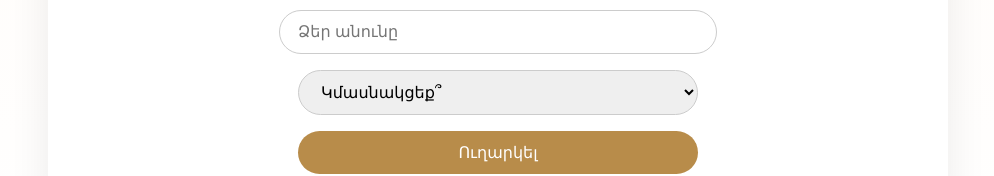
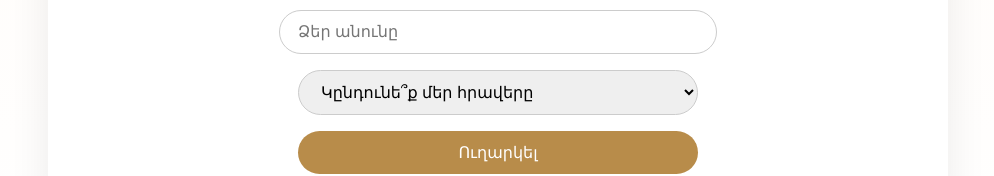
Before and after one commit to anush2806/gor-anush-wedding, a plain HTML site: page index-final.html in a window 1280 px wide. Shown: the part 1128-1304 px from the top of the page, without its empty margins (142-1136 px from the left). Drawn offline with nearby package versions, Linux system fonts and the light colour scheme.

Commit message:
Add files via upload
շտկված հրավիրատոմս

```diff
--- a/index-final.html
+++ b/index-final.html
@@ -132,9 +132,9 @@
       <form action="https://formspree.io/f/mbdrlwbl" method="POST">
         <input type="text" name="name" placeholder="Ձեր անունը" required />
         <select name="attendance" required>
-          <option value="">Կմասնակցեք՞</option>
-          <option value="yes">Այո, կըգանք</option>
-          <option value="no">Ոչ, չի մասնակցի</option>
+          <option value="">Կընդունե՞ք մեր հրավերը</option>
+          <option value="yes">Այո</option>
+          <option value="no">Ոչ</option>
         </select>
         <button type="submit">Ուղարկել</button>
       </form>
```
